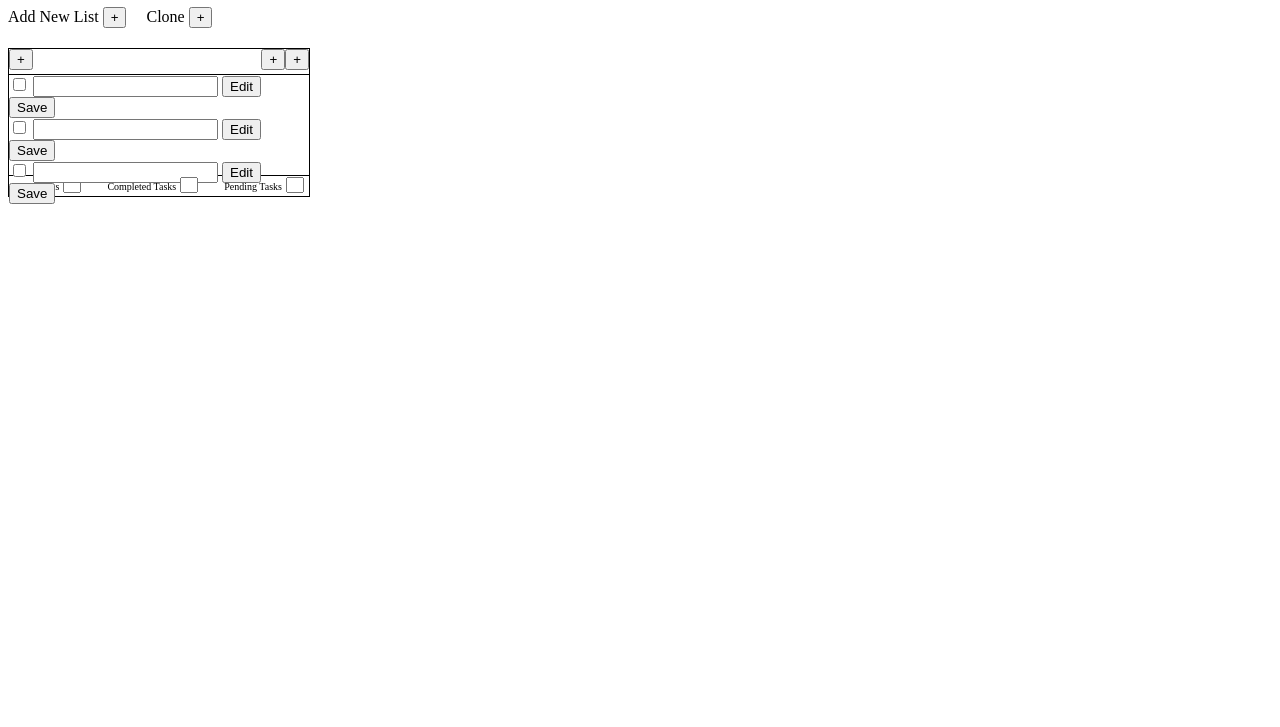
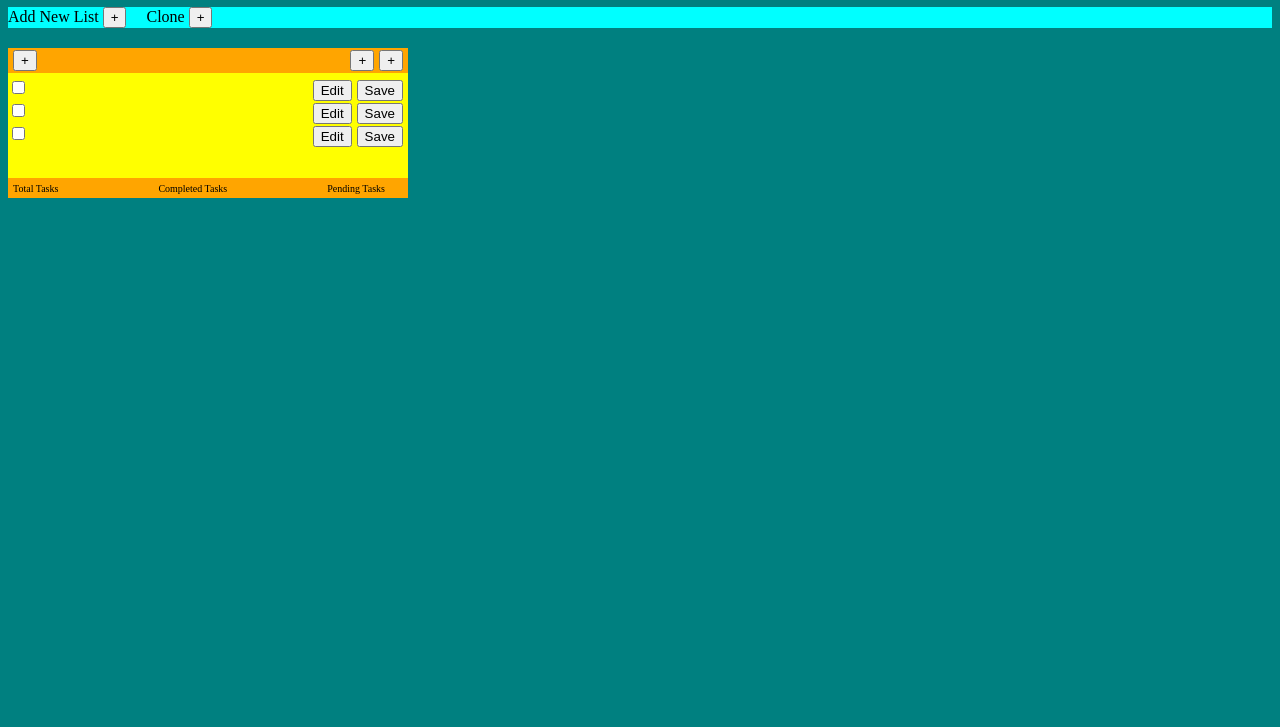
Before and after one commit to migueljrojas/todo-list, a plain HTML site: page index.html in a window 1280 px wide. Shown: the part 73-800 px from the top of the page. Drawn offline with Linux system fonts and the light colour scheme.

Commit message:
html Style

```diff
--- a/index.html
+++ b/index.html
@@ -19,30 +19,30 @@
         <button> + </button>
       </div>
     </div>
-    <div class="list">
+    <div id="list">
       <header class="list-header">
-        <button class="new-list-item"> + </button>
-        <button class="delete-list-item"> + </button>
-        <button class="list-options"> + </button>
+        <button id="new-list-item"> + </button>
+        <button id="delete-list-item"> + </button>
+        <button id="list-options"> + </button>
       </header>
       <main class="list-main">
-        <div class="list-item">
+        <div class="list-item1">
           <input type="checkbox"/>
-          <input type="text"/>
+          <input type="text" id="textbox1"/>
+          <button class="save">Save</button>
           <button class="edit">Edit</button>
+        </div>
+        <div class="list-item2">
+          <input type="checkbox"/>
+          <input type="text" id="textbox1"/>
           <button class="save">Save</button>
+          <button class="edit">Edit</button>
         </div>
-        <div class="list-item">
+        <div class="list-item3">
           <input type="checkbox"/>
-          <input type="text" id="checkbox1"/>
+          <input type="text" id="textbox1"/>
+          <button class="save">Save</button>
           <button class="edit">Edit</button>
-          <button class="save">Save</button>
-        </div>
-        <div class="list-item">
-          <input type="checkbox"/>
-          <input type="text" id="checkbox1"/>
-          <button class="edit">Edit</button>
-          <button class="save">Save</button>
         </div>
       </main>
       <footer class="list-footer">
--- a/style.css
+++ b/style.css
@@ -1,28 +1,31 @@
 .titulo {
-  color: #00cc00
+  color: #00cc00;
+  background-color: blue;
 }
 
 .options {
   display: flex;
+  background-color: cyan;
 }
+
+body {
+    background-color: teal;
+}
+
 .clone {
   margin-left: 20px;
 }
 
 .list-main {
-  width: 300px;
   height: 100px;
-  border-left: solid 0.1em;
-  border-right: solid 0.1em;
-  border-color: black;
+  background-color: yellow;
+  border-top: solid 5px yellow;
 }
 
 .list-footer {
- width: 300px;
  height: 20px;
- border: solid 0.1em;
- border-color: black;
  text-align: center;
+ background-color:orange;
 }
 
 .list-footer span {
@@ -32,26 +35,33 @@
 .list-footer input {
   width: 10px;
   height: 10px;
+  font-size: 10px
 }
 
 .list-header {
- width: 300px;
  height: 25px;
- border: solid 0.1em;
- border-color: black;
- align-self: center;
+ text-align: center;
+ background-color: orange;
 }
 
-.list {
+.list-header, .list-footer, .list-main {
+  width: 400px;
+}
+
+#list {
   margin-top: 20px;
 }
 
-.list-options, .delete-list-item {
+#list-options, #delete-list-item {
   float: right;
+  margin-top: 2.05px;
+  margin-right: 5px;
 }
 
-.new-list-item {
-  float:left;
+#new-list-item {
+  float: left;
+  margin-left: 5px;
+  margin-top: 2.05px;
 }
 
 #ttask {
@@ -68,3 +78,24 @@
   display: inline-block;
   margin:0 auto;
 }
+
+.list-item1, .list-item2, .list-item3 {
+  display: inline-block;
+  min-width: 100%;
+}
+
+.edit, .save {
+  float:right;
+  margin-right: 5px;
+  margin-top: 2px;
+}
+
+#textbox1 {
+  background-color: yellow;
+  border-style: none;
+}
+
+.list-footer input {
+  background-color: orange;
+  border-style: none;
+}
```
